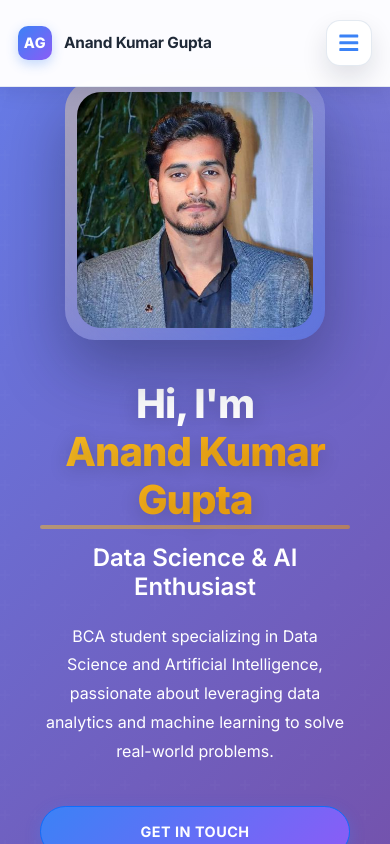
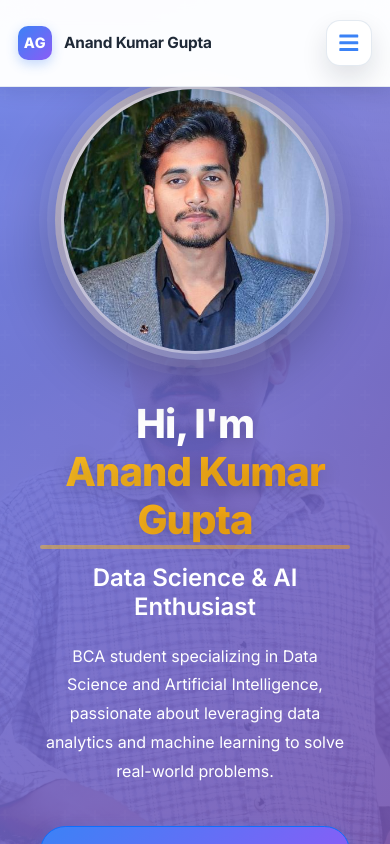
Before and after one commit to anandindar/My-Portfolio, a React (Vite) app in the folder frontend/: page / in a window 390 px wide. Built offline with nearby package versions, Linux system fonts and the light colour scheme; no server answers.

Commit message:
Add homebg background image and circular profile styling

```diff
--- a/frontend/src/components/Contact.jsx
+++ b/frontend/src/components/Contact.jsx
@@ -11,7 +11,9 @@ const Contact = () => {
   const [status, setStatus] = useState({ type: 'idle', message: '' })
   const [isSubmitting, setIsSubmitting] = useState(false)
 
-  const contactEndpoint = import.meta.env.VITE_CONTACT_ENDPOINT || '/api/contact'
+  // Use full backend URL to ensure it works on mobile
+  const contactEndpoint = import.meta.env.VITE_CONTACT_ENDPOINT ||
+    'https://my-portfolio-backend-huy6.onrender.com/api/contact'
 
   const handleChange = (e) => {
     setFormData({ ...formData, [e.target.name]: e.target.value })
--- a/frontend/src/components/Hero.css
+++ b/frontend/src/components/Hero.css
@@ -3,7 +3,9 @@
   display: flex;
   align-items: center;
   justify-content: center;
-  background: linear-gradient(135deg, #667eea 0%, #764ba2 100%);
+  background: linear-gradient(135deg, rgba(102, 126, 234, 0.9) 0%, rgba(118, 75, 162, 0.9) 100%),
+              url('../assets/Image/homebg.jpg') center/cover no-repeat;
+  background-attachment: fixed;
   color: white;
   padding: 80px 20px 60px;
   position: relative;
@@ -246,23 +248,36 @@
 
 .portrait-frame {
   position: relative;
-  width: 300px;
-  height: 300px;
-  border-radius: 36px;
-  padding: 14px;
-  background: linear-gradient(135deg, rgba(255, 255, 255, 0.25), rgba(148, 163, 255, 0.1));
+  width: 320px;
+  height: 320px;
+  border-radius: 50%;
+  padding: 8px;
+  background: linear-gradient(135deg, rgba(255, 255, 255, 0.3), rgba(251, 191, 36, 0.2));
   backdrop-filter: blur(20px);
-  box-shadow: 0 28px 65px rgba(15, 23, 42, 0.35);
+  box-shadow: 0 20px 60px rgba(0, 0, 0, 0.3),
+              0 0 0 8px rgba(255, 255, 255, 0.1),
+              0 0 0 16px rgba(255, 255, 255, 0.05);
   overflow: hidden;
+  animation: profileFloat 3s ease-in-out infinite;
+}
+
+@keyframes profileFloat {
+  0%, 100% {
+    transform: translateY(0px);
+  }
+  50% {
+    transform: translateY(-10px);
+  }
 }
 
 .portrait-frame img {
   width: 100%;
   height: 100%;
   object-fit: cover;
-  border-radius: 28px;
+  border-radius: 50%;
   position: relative;
   z-index: 1;
+  border: 4px solid rgba(255, 255, 255, 0.4);
 }
 
 .portrait-glow {
@@ -323,14 +338,15 @@
   }
 
   .portrait-frame {
-    width: 260px;
-    height: 260px;
-    border-radius: 30px;
-    padding: 12px;
+    width: 280px;
+    height: 280px;
+    border-radius: 50%;
+    padding: 6px;
   }
 
   .portrait-frame img {
-    border-radius: 24px;
+    border-radius: 50%;
+    border: 3px solid rgba(255, 255, 255, 0.4);
   }
 
   .hero-title {
--- a/frontend/src/components/Hero.jsx
+++ b/frontend/src/components/Hero.jsx
@@ -1,6 +1,7 @@
 import React from 'react'
 import { FaGithub, FaLinkedin, FaEnvelope, FaPhone } from 'react-icons/fa'
 import profilePhoto from '../assets/Image/Profile Photo.jpeg'
+import homebg from '../assets/Image/homebg.jpg'
 import './Hero.css'
 
 const Hero = () => {
```
Also changed, not shown: frontend/src/assets/Image/homebg.jpg (added), frontend/src/assets/Image/refimg.jpg (added).
